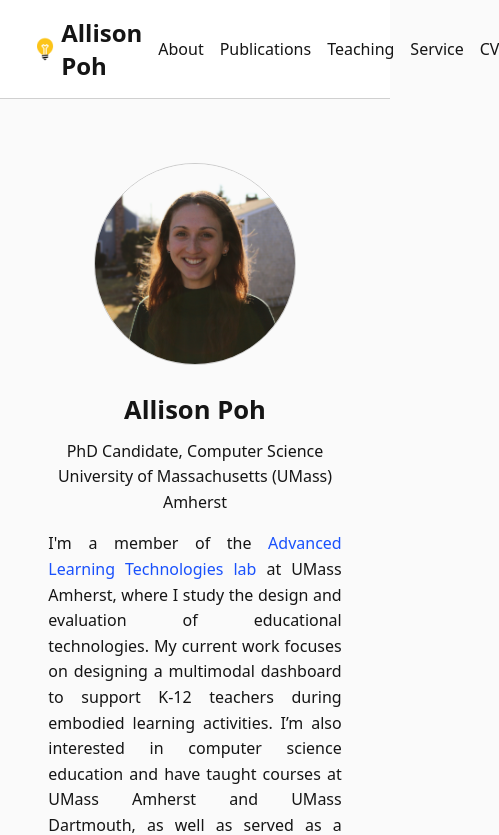
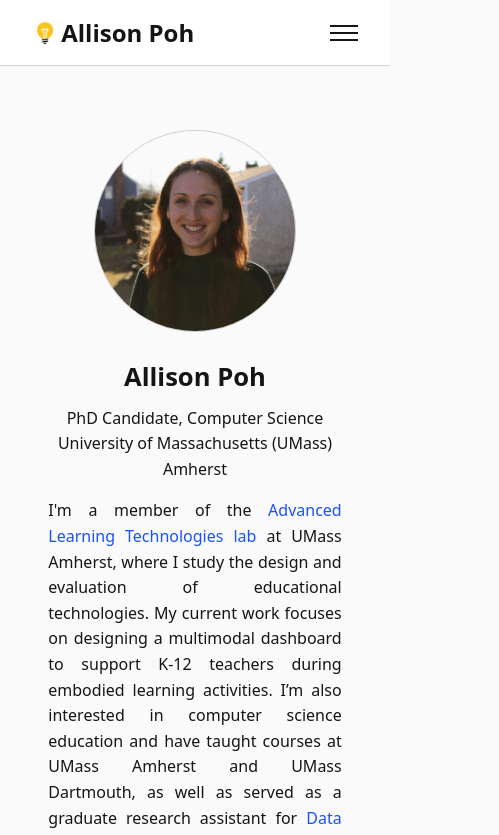
Before and after one commit to apoh3/apoh3.github.io, a React (Vite) app: page / in a window 390 px wide. Shown: the top 835 px of the page, 499 px wide, since content can reach past the window. Built offline with nearby package versions, Linux system fonts and the light colour scheme; some icons are missing.

Commit message:
updated hamburger menu overlay

```diff
--- a/src/Navbar.jsx
+++ b/src/Navbar.jsx
@@ -1,21 +1,59 @@
+import { useState, useEffect } from "react";
 import { Link } from "react-router-dom";
 import favicon from "./assets/favicon.png";
 
 function Navbar() {
+  const [menuOpen, setMenuOpen] = useState(false);
+
+  // ✅ Close menu when resizing above mobile width
+  useEffect(() => {
+    const handleResize = () => {
+      if (window.innerWidth > 768) {
+        setMenuOpen(false);
+      }
+    };
+    window.addEventListener("resize", handleResize);
+    return () => window.removeEventListener("resize", handleResize);
+  }, []);
+
   return (
-    <nav>
+    <>
+      <nav className={menuOpen ? "open" : ""}>
         <div className="brand">
           <img src={favicon} alt="Logo" className="brand-logo" />
           <span>Allison Poh</span>
         </div>
-      <div className="links">
+
+        {/* Desktop */}
+        <div className="links desktop-links">
           <Link to="/about">About</Link>
           <Link to="/publications">Publications</Link>
           <Link to="/teaching">Teaching</Link>
           <Link to="/service">Service</Link>
           <Link to="/cv">CV</Link>
         </div>
+
+        {/* Hamburger */}
+        <button
+          className={`menu-toggle ${menuOpen ? "open" : ""}`}
+          onClick={() => setMenuOpen(!menuOpen)}
+          aria-label="Toggle navigation"
+        >
+          <span></span>
+          <span></span>
+          <span></span>
+        </button>
       </nav>
+
+      {/* Mobile */}
+      <div className={`mobile-menu ${menuOpen ? "open" : ""}`}>
+        <Link to="/about" onClick={() => setMenuOpen(false)}>About</Link>
+        <Link to="/publications" onClick={() => setMenuOpen(false)}>Publications</Link>
+        <Link to="/teaching" onClick={() => setMenuOpen(false)}>Teaching</Link>
+        <Link to="/service" onClick={() => setMenuOpen(false)}>Service</Link>
+        <Link to="/cv" onClick={() => setMenuOpen(false)}>CV</Link>
+      </div>
+    </>
   );
 }
 
--- a/src/styles.css
+++ b/src/styles.css
@@ -44,6 +44,10 @@ nav {
   border-bottom: solid 1px var(--readable-grey-faint);
 }
 
+nav.open {
+  border-bottom: solid 1px white;
+}
+
 nav .brand {
   font-size: 1.5rem;
   font-weight: bold;
@@ -65,6 +69,104 @@ nav .links a {
 
 nav .links a:hover {
   text-decoration: underline;
+}
+
+.menu-toggle {
+  display: none;
+  position: relative;
+  width: 28px;
+  height: 24px;
+  background: none;
+  border: none;
+  cursor: pointer;
+  padding: 0;
+  z-index: 1001;
+}
+
+.menu-toggle span {
+  position: absolute;
+  left: 0;
+  right: 0;
+  height: 2px;
+  background: var(--readable-grey);
+  border-radius: 0;
+  transform-origin: 50% 50%;
+  transition:
+    top 0.22s ease,
+    transform 0.22s ease,
+    opacity 0.15s ease;
+  will-change: top, transform, opacity;
+}
+
+.menu-toggle span:nth-child(1) {
+  top: 4px;
+}
+
+.menu-toggle span:nth-child(2) {
+  top: 11px;
+}
+
+.menu-toggle span:nth-child(3) {
+  top: 18px;
+}
+
+.menu-toggle.open span:nth-child(1) {
+  top: 11px;
+  transform: rotate(45deg);
+}
+
+.menu-toggle.open span:nth-child(2) {
+  opacity: 0;
+}
+
+.menu-toggle.open span:nth-child(3) {
+  top: 11px;
+  transform: rotate(-45deg);
+}
+
+.mobile-menu {
+  position: fixed;
+  top: 64px;
+  left: 0;
+  right: 0;
+  z-index: 1000;
+  display: flex;
+  flex-direction: column;
+  gap: 1rem;
+  background: white;
+  overflow: hidden;
+  max-height: 0;
+  opacity: 0;
+  transition: max-height 0.3s ease, opacity 0.3s ease, padding 0.3s ease;
+  padding: 0 2rem;
+  border-bottom: none;
+}
+
+.mobile-menu.open {
+  max-height: 500px;
+  opacity: 1;
+  padding: 1rem 2rem;
+  border-bottom: 1px solid var(--readable-grey-faint);
+}
+
+.mobile-menu a {
+  text-decoration: none;
+  color: var(--readable-grey);
+  font-size: 1.1rem;
+}
+
+.mobile-menu a:hover {
+  text-decoration: underline;
+}
+
+@media (max-width: 768px) {
+  .desktop-links {
+    display: none;
+  }
+
+  .menu-toggle {
+    display: flex;
+  }
 }
 
 /* PAGES ***********************************************/
```
Also changed, not shown: 1 other file (tests, documents, lock files or other folders). Lines whose indentation alone changed are shown as unchanged.
